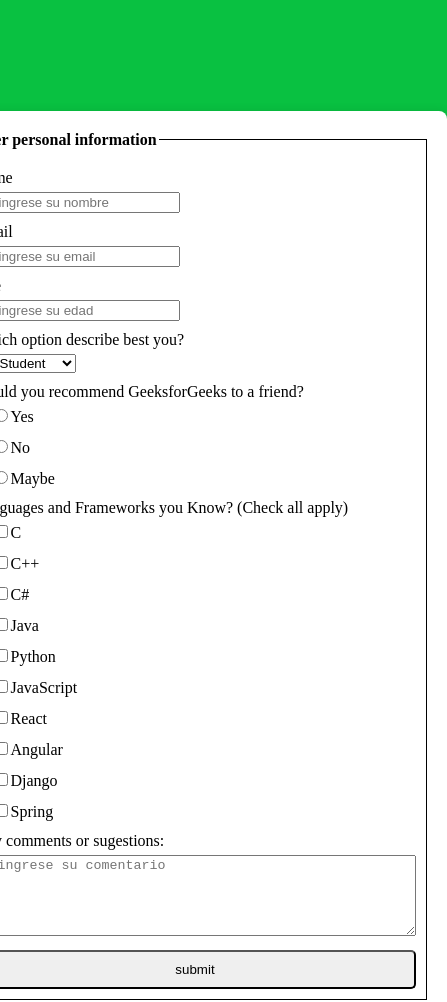
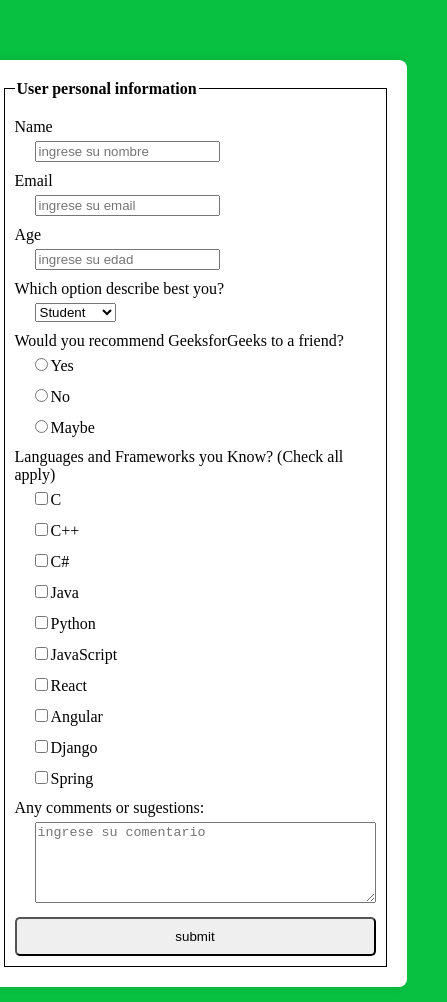
Before and after one commit to tedsalvador/Proy_2_Html_form, a plain HTML site: page index.html in a window 390 px wide. Shown: the part 110-1112 px from the top of the page, 447 px wide, since content can reach past the window. Drawn offline with Linux system fonts and the light colour scheme.

Commit message:
ajustes de visualizacion mobile

```diff
--- a/index.html
+++ b/index.html
@@ -46,7 +46,7 @@
                 <label><input type="checkbox" name="subject" value="Spring">Spring</label>
 
                 <label>Any comments or sugestions:</label>
-                <textarea rows="5" cols="50"
+                <textarea rows="5" cols="40"
                     name="comments" placeholder="ingrese su comentario"></textarea>
 
                 <input type="submit" value="submit"/>
--- a/styles/style.css
+++ b/styles/style.css
@@ -2,13 +2,13 @@
                 display: flex;
                 justify-content: center;
                 align-items: center;
-                height: 160vh;
+                height: 150vh;
                 margin: 0;
                 background-color: #09C141;
             }
 
             form {
-                width: 500px;
+                width: 400px;
                 background-color: #fff;
                 padding: 20px;
                 border-radius: 8px;
```
